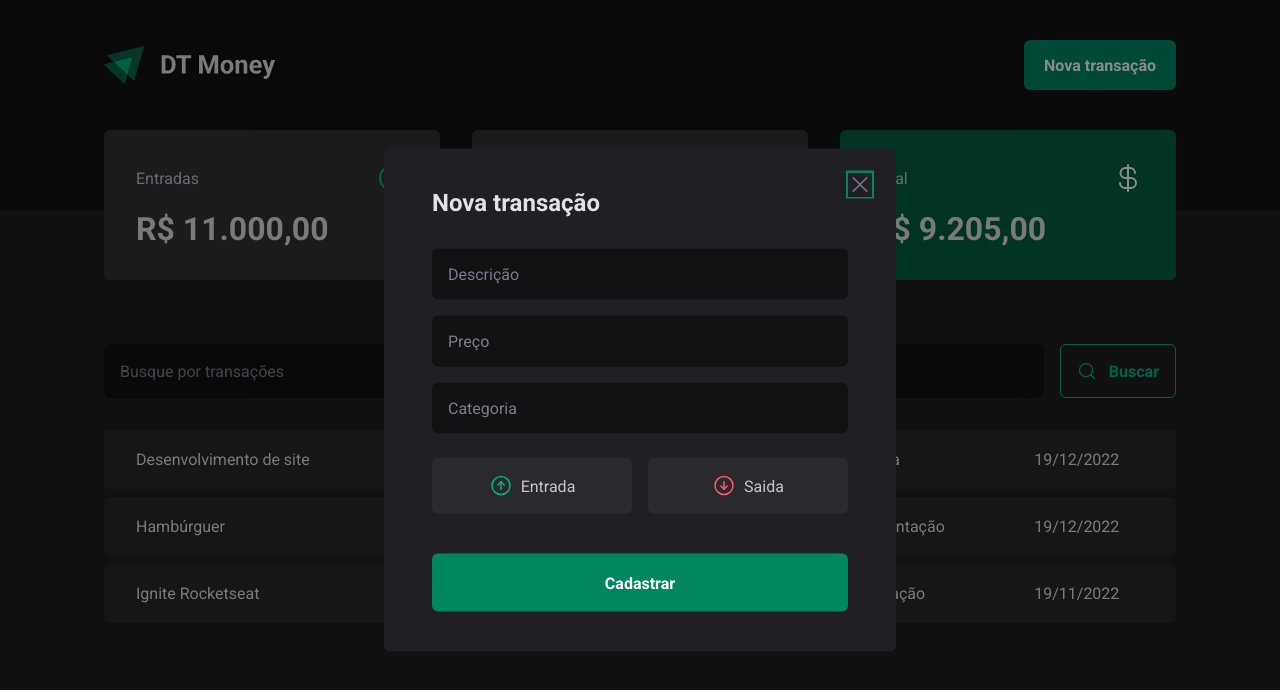
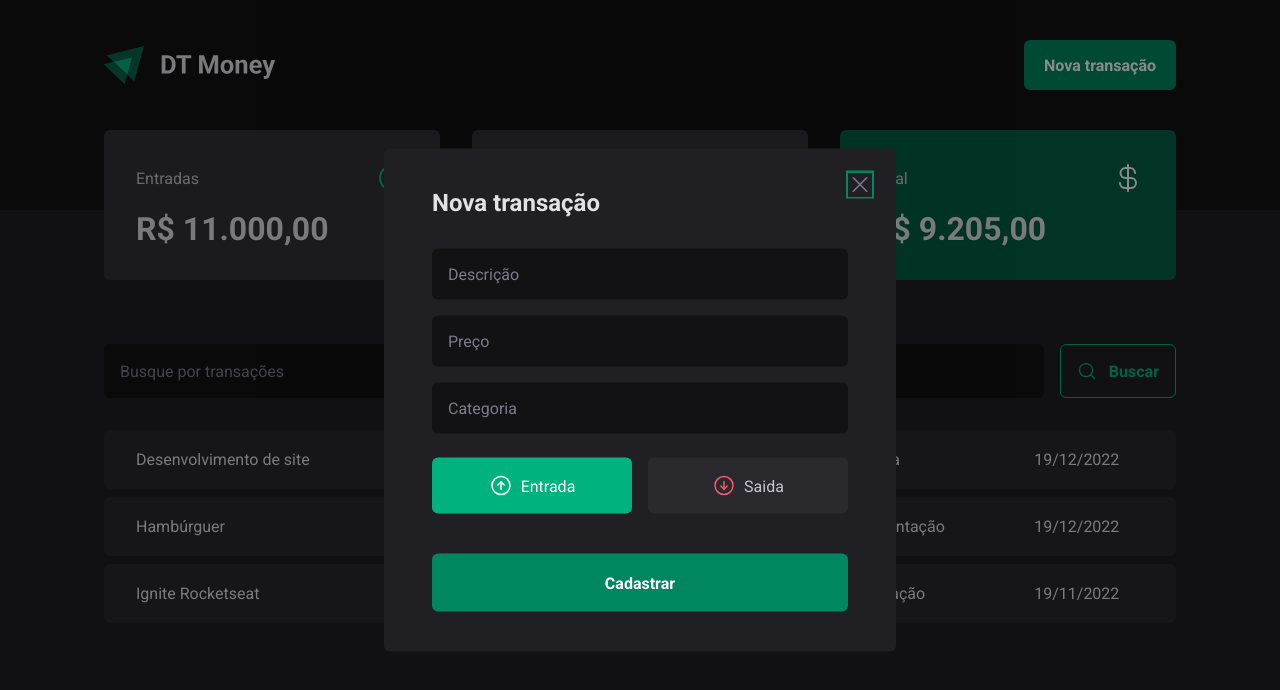
Before and after one commit to ldanielz/DT-Money, a React (Vite) app: page / in a window 1280 px wide. Both pictures are taken after a click on the button "Nova transação". Shown: the top 690 px of the page. Built offline with nearby package versions, Linux system fonts and the light colour scheme; data requests are answered from the project's data file.

Commit message:
Configurando Axios

```diff
--- a/package.json
+++ b/package.json
@@ -14,6 +14,7 @@
     "@radix-ui/react-alert-dialog": "^1.0.2",
     "@radix-ui/react-dialog": "^1.0.2",
     "@radix-ui/react-radio-group": "^1.1.0",
+    "axios": "^1.2.1",
     "phosphor-react": "^1.4.1",
     "react": "^18.2.0",
     "react-dom": "^18.2.0",
--- a/src/components/NewTransactionModal/index.tsx
+++ b/src/components/NewTransactionModal/index.tsx
@@ -8,25 +8,29 @@ import {
   TransactionTypeButton,
 } from './styles'
 import * as z from 'zod'
-import { useForm } from 'react-hook-form'
+import { useForm, Controller } from 'react-hook-form'
 import { zodResolver } from '@hookform/resolvers/zod'
 
 const newTransactionFormSchema = z.object({
   description: z.string(),
   price: z.number(),
   category: z.string(),
-  // type: z.enum(['income', 'outcome']),
+  type: z.enum(['income', 'outcome']),
 })
 
 type NewTransactionFormInputs = z.infer<typeof newTransactionFormSchema>
 
 export default function NewTransactionModal() {
   const {
+    control,
     register,
     handleSubmit,
     formState: { isSubmitting },
   } = useForm<NewTransactionFormInputs>({
     resolver: zodResolver(newTransactionFormSchema),
+    defaultValues: {
+      type: 'income',
+    },
   })
 
   async function handleCreateNewTransaction(data: NewTransactionFormInputs) {
@@ -64,8 +68,15 @@ export default function NewTransactionModal() {
             required
             {...register('category')}
           />
-
-          <TransactionType>
+          <Controller
+            control={control}
+            name="type"
+            render={({ field }) => {
+              return (
+                <TransactionType
+                  onValueChange={field.onChange}
+                  value={field.value}
+                >
                   <TransactionTypeButton value="income" variant="income">
                     <ArrowCircleUp size={24} />
                     Entrada
@@ -75,6 +86,9 @@ export default function NewTransactionModal() {
                     Saida
                   </TransactionTypeButton>
                 </TransactionType>
+              )
+            }}
+          />
 
           <button type="submit" disabled={isSubmitting}>
             Cadastrar
--- a/src/contexts/TransactionsContext.tsx
+++ b/src/contexts/TransactionsContext.tsx
@@ -1,4 +1,5 @@
 import { createContext, ReactNode, useEffect, useState } from 'react'
+import { api } from '../lib/axios'
 
 interface Transaction {
   id: number
@@ -11,6 +12,7 @@ interface Transaction {
 
 interface TransactionsContextType {
   transactions: Transaction[]
+  fetchTransactions: (query?: string) => Promise<void>
 }
 
 interface TransactionsContextProviderProps {
@@ -25,11 +27,14 @@ export function TransactionsProvider({
   const [transactions, setTransactions] = useState<Transaction[]>([])
 
   // opção para Fetch com async e await
-  async function loadTransactions() {
-    const response = await fetch('http://localhost:3000/transactions')
-    const data = await response.json()
+  async function fetchTransactions(query?: string) {
+    const response = await api.get('/transactions', {
+      params: {
+        q: query,
+      },
+    })
 
-    setTransactions(data)
+    setTransactions(response.data)
   }
 
   useEffect(() => {
@@ -38,11 +43,11 @@ export function TransactionsProvider({
        .then((response) => response.json())
        .then((data) => console.log(data)) */
 
-    loadTransactions()
+    fetchTransactions()
   }, [])
 
   return (
-    <TransactionsContext.Provider value={{ transactions }}>
+    <TransactionsContext.Provider value={{ transactions, fetchTransactions }}>
       {children}
     </TransactionsContext.Provider>
   )
--- /dev/null
+++ b/src/lib/axios.ts
@@ -0,0 +1,5 @@
+import axios from 'axios'
+
+export const api = axios.create({
+  baseURL: 'http://localhost:3000',
+})
--- a/src/pages/Transactions/components/SearchForm/index.tsx
+++ b/src/pages/Transactions/components/SearchForm/index.tsx
@@ -3,6 +3,8 @@ import { useForm } from 'react-hook-form'
 import { SearchFormContainer } from './styles'
 import * as z from 'zod'
 import { zodResolver } from '@hookform/resolvers/zod'
+import { useContext } from 'react'
+import { TransactionsContext } from '../../../../contexts/TransactionsContext'
 
 const searchFormSchema = z.object({
   query: z.string(),
@@ -11,6 +13,8 @@ const searchFormSchema = z.object({
 type SearchFormInputs = z.infer<typeof searchFormSchema>
 
 export function SearchForm() {
+  const { fetchTransactions } = useContext(TransactionsContext)
+
   const {
     register,
     handleSubmit,
@@ -20,8 +24,7 @@ export function SearchForm() {
   })
 
   async function handleSearchTransactions(data: SearchFormInputs) {
-    await new Promise((resolve) => setTimeout(resolve, 2000))
-    console.log(data)
+    await fetchTransactions(data.query)
   }
 
   return (
```
Also changed, not shown: 1 other file (tests, documents, lock files or other folders). Lines whose indentation alone changed are shown as unchanged.
